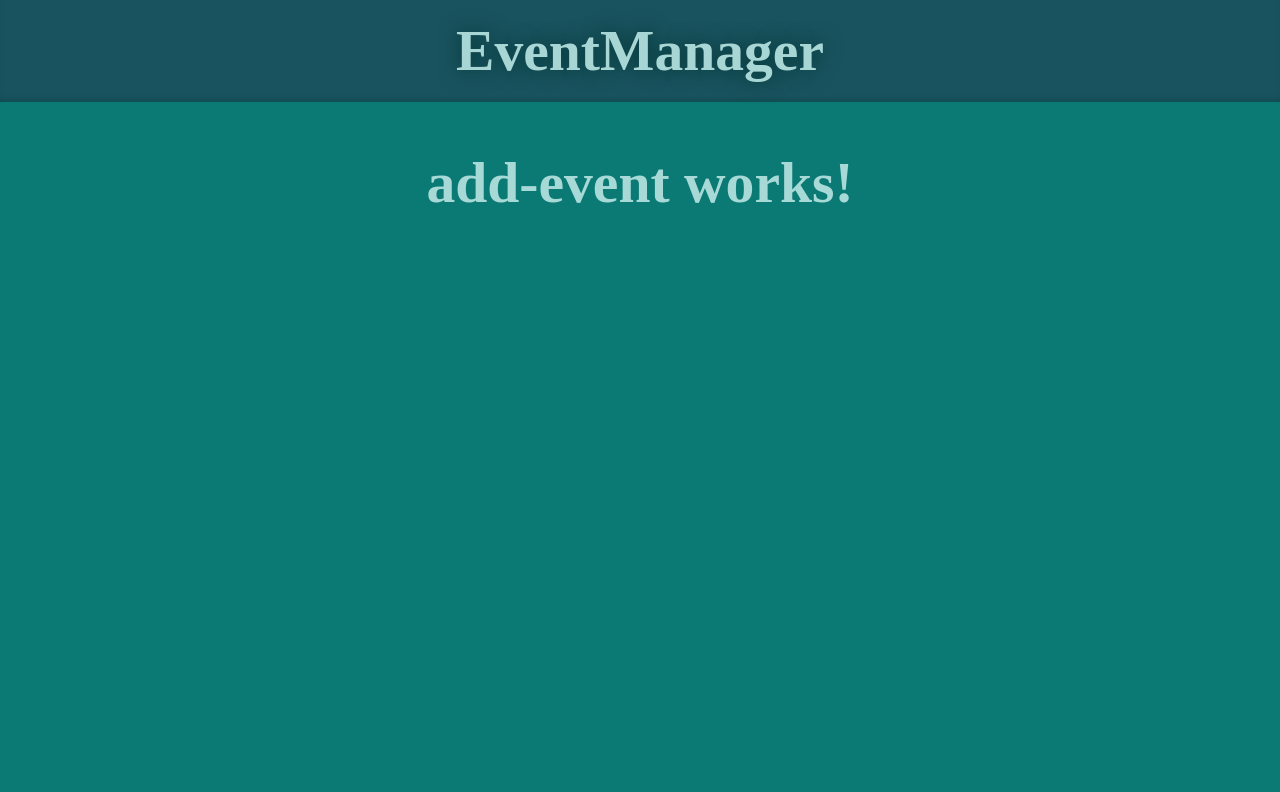
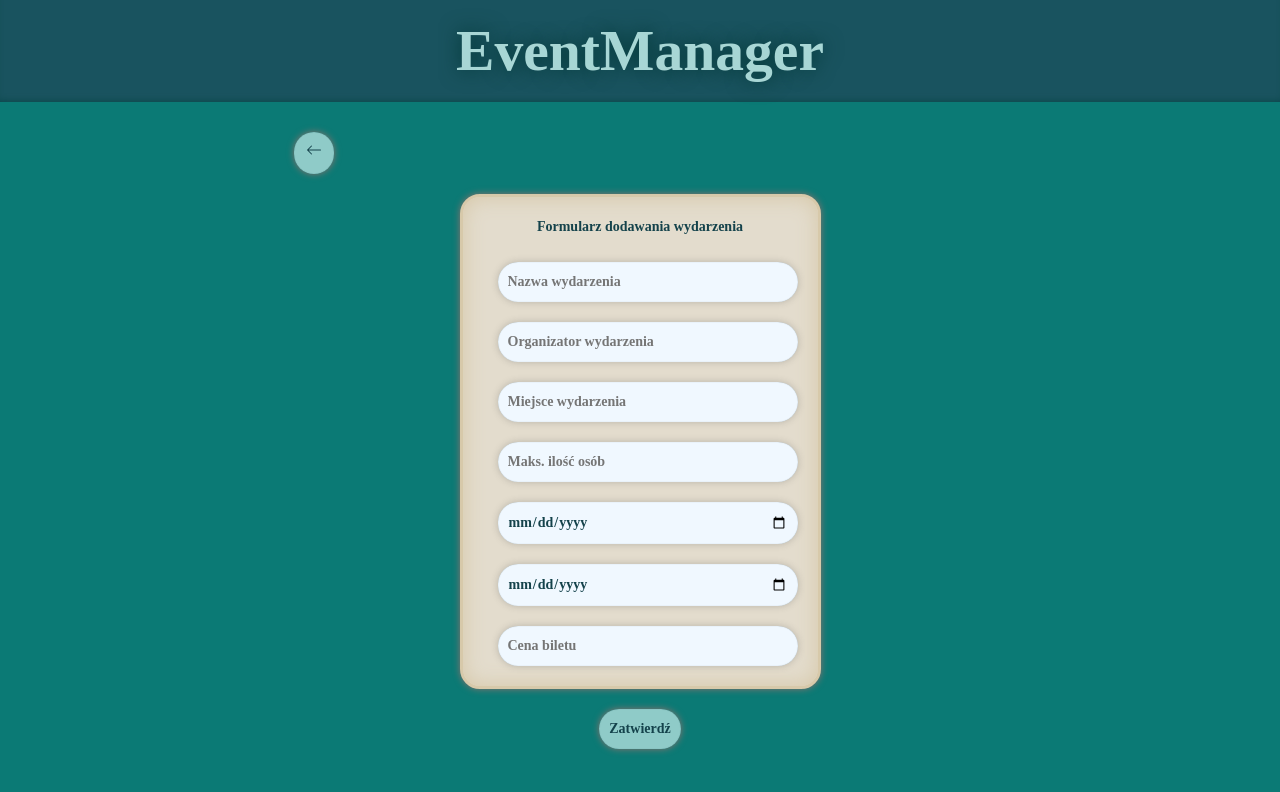
Before and after one commit to Geerafix/EventHubV1, an Angular app in the folder EventManager/: page /dodaj-wydarzenie in a window 1280 px wide. Shown: the top 792 px of the page. Built offline with nearby package versions, Linux system fonts and the light colour scheme.

Commit message:
formularz dodawania ev

```diff
--- a/EventManager/src/app/add-event/add-event.component.css
+++ b/EventManager/src/app/add-event/add-event.component.css
@@ -0,0 +1,68 @@
+.form-container {
+  display: flex;
+  flex-direction: column;
+  justify-content: center;
+  align-items: center;
+}
+
+#eventForm {
+  display: flex;
+  flex-direction: column;
+  text-align: center;
+  align-items: center;
+  gap: 20px;
+  width: fit-content;
+  text-align: left;
+  border-width: 3px;
+  border-style: solid;
+  border-radius: 20px;
+  color: #14424b;
+  border-color: #D7C9AA;
+  box-shadow: 0px 0px 7px 0.01px rgb(146, 112, 108), inset 0 0 20px 1px #D7C9AA;
+  padding: 20px;
+  margin-block: 20px;
+  background-color: #e3dccd;
+}
+
+input {
+  font-weight: bold;
+  color: #14424b;
+  padding: 10px;
+  border-radius: 20px;
+  border-style: none;
+  background-color: aliceblue;
+  box-shadow: 0px 0px 7px 0.01px rgba(81, 81, 81, 0.288), inset 0 0 1px 0.01px #1038404e;
+  width: 300px;
+  margin-left: 15px;
+}
+
+button {
+  font-weight: bold;
+  color: #14424b;
+  padding: 10px;
+  border-radius: 20px;
+  border-style: none;
+  background-color: rgba(178, 224, 222, 0.795);;
+  box-shadow: 0px 0px 7px 0.01px rgb(146, 112, 108), inset 0 0 1px 0.01px #1038404e;
+  transition: 0.2s;
+  outline: none;
+}
+
+main > button:nth-child(1) {
+  width: 40px;
+}
+
+input:focus {
+  cursor: text;
+  outline: none;
+}
+
+button:hover {
+  cursor: pointer;
+  transition: 0.2s;
+  box-shadow: 0px 0px 10px 0.05px rgb(88, 64, 61);
+}
+
+main {
+  position: relative;
+}
--- a/EventManager/src/app/add-event/add-event.component.html
+++ b/EventManager/src/app/add-event/add-event.component.html
@@ -1 +1,21 @@
-<p>add-event works!</p>
+<main>
+  <button id="add-event-button" [routerLink]="['']" routerLinkActive="active" ariaCurrentWhenActive="page">
+    <svg xmlns="http://www.w3.org/2000/svg" width="16" height="16" fill="currentColor" class="bi bi-arrow-left" viewBox="0 0 16 16">
+      <path fill-rule="evenodd" d="M15 8a.5.5 0 0 0-.5-.5H2.707l3.147-3.146a.5.5 0 1 0-.708-.708l-4 4a.5.5 0 0 0 0 .708l4 4a.5.5 0 0 0 .708-.708L2.707 8.5H14.5A.5.5 0 0 0 15 8"/>
+    </svg>
+  </button>
+  <div class="form-container">
+    <div id="eventForm">
+      <label>Formularz dodawania wydarzenia</label>
+      <input placeholder="Nazwa wydarzenia">
+      <input placeholder="Organizator wydarzenia">
+      <input placeholder="Miejsce wydarzenia">
+      <input type="number" placeholder="Maks. ilość osób">
+      <input type="date" placeholder="Data rozpoczęcia">
+      <input type="date" placeholder="Data zakończenia">
+      <input type="number" placeholder="Cena biletu">
+    </div>
+    <button>Zatwierdź</button>
+  </div>
+  <router-outlet></router-outlet>
+</main>
--- a/EventManager/src/app/add-event/add-event.component.ts
+++ b/EventManager/src/app/add-event/add-event.component.ts
@@ -1,10 +1,11 @@
 import { Component } from '@angular/core';
 import { CommonModule } from '@angular/common';
+import { Router, RouterLink, RouterLinkActive, RouterOutlet } from '@angular/router';
 
 @Component({
   selector: 'app-add-event',
   standalone: true,
-  imports: [CommonModule],
+  imports: [CommonModule, RouterLink, RouterLinkActive, RouterOutlet],
   templateUrl: './add-event.component.html',
   styleUrl: './add-event.component.css'
 })
--- a/EventManager/src/app/app.routes.ts
+++ b/EventManager/src/app/app.routes.ts
@@ -1,9 +1,9 @@
 import { Routes } from '@angular/router';
 import { AddEventComponent } from './add-event/add-event.component';
-import { EventDetailsComponent } from './event-details/event-details.component';
+import { EventComponent } from './event/event.component';
 
 
 export const routes: Routes = [
-    { path: 'szczegoly/:id', component: EventDetailsComponent },
     { path: 'dodaj-wydarzenie', component: AddEventComponent },
+    { path: '', component: EventComponent },
   ];
--- a/EventManager/src/app/event/event.component.css
+++ b/EventManager/src/app/event/event.component.css
@@ -22,6 +22,7 @@
   justify-content: center;
   flex-direction: column;
   font-family: "Century Gothic", serif;
+  position: relative;
 }
 
 .info {
@@ -40,12 +41,12 @@
 
 .mainContainer {
   margin-inline: auto;
+  min-width: 692px;
 }
 
 .controlContainer {
   display: flex;
   justify-content: space-between;
-  margin-inline: 2px;
 }
 
 .searchContainer {
@@ -62,7 +63,9 @@ button, input, select {
   border-radius: 20px;
   border-style: none;
   background-color: rgba(178, 224, 222, 0.795);;
-  box-shadow: 0px 0px 7px 0.01px rgb(146, 112, 108), inset 0 0 1px 0.01px #1038404e;;
+  box-shadow: 0px 0px 7px 0.01px rgb(146, 112, 108), inset 0 0 1px 0.01px #1038404e;
+  transition: 0.2s;
+  outline: none;
 }
 
 input:focus {
@@ -73,6 +76,8 @@ input:focus {
 
 button:hover {
   cursor: pointer;
+  transition: 0.2s;
+  box-shadow: 0px 0px 10px 0.05px rgb(88, 64, 61);
 }
 
 select {
@@ -89,6 +94,8 @@ select:focus {
 
 select:hover {
   cursor: pointer;
+  transition: 0.2s;
+  box-shadow: 0px 0px 10px 0.05px rgb(88, 64, 61);
 }
 
 #add-event-button {
--- a/EventManager/src/app/event/event.component.ts
+++ b/EventManager/src/app/event/event.component.ts
@@ -3,7 +3,6 @@ import { CommonModule } from '@angular/common';
 import { Event } from '../models/Event';
 import { FormsModule } from '@angular/forms';
 import { Router, RouterLink, RouterLinkActive, RouterOutlet } from '@angular/router';
-import { ActivatedRoute } from '@angular/router';
 import { SearchEventPipe } from "../pipes/searchevent.pipe";
 import { AddEventComponent } from '../add-event/add-event.component';
 
--- a/EventManager/src/styles.css
+++ b/EventManager/src/styles.css
@@ -1,3 +1,7 @@
+html {
+  overflow-y: scroll;
+}
+
 header {
   text-align: center;
   font-size: 70px;
```
